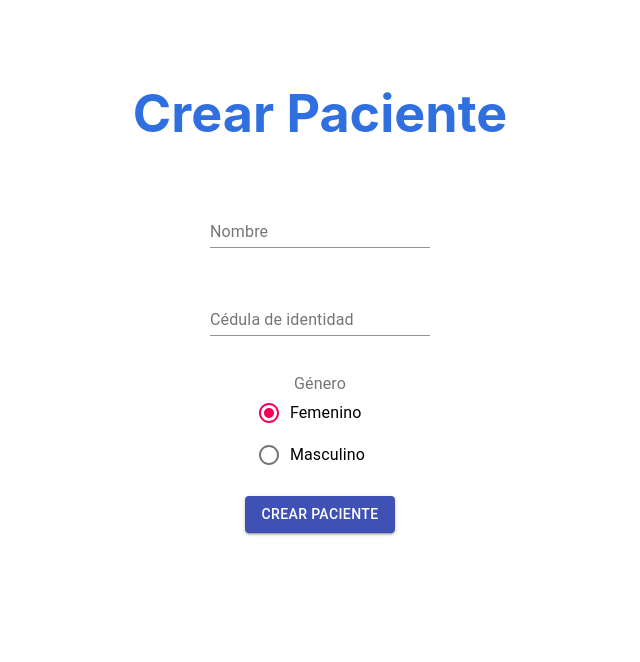
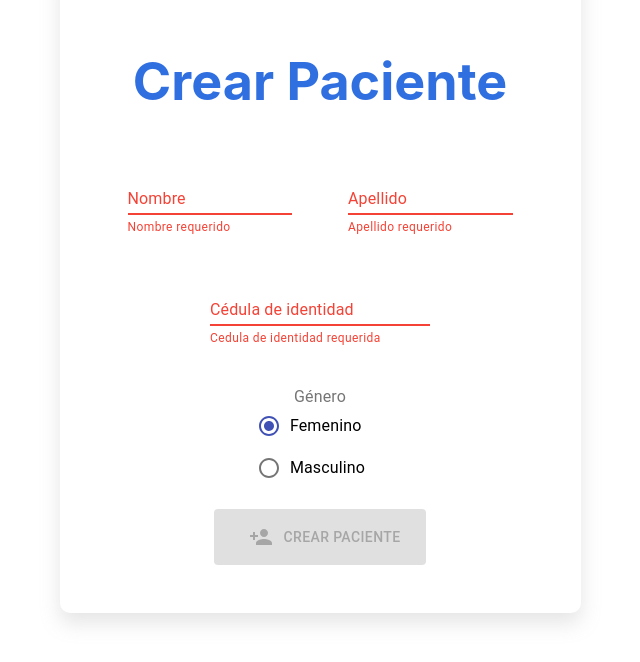
Before and after one commit to tomasfacal/dosification-project-front, a React (Create React App) app: page /create-patient in a window 1280 px wide. Shown: the part 110-772 px from the top of the page, without its empty margins (320-960 px from the left). Built offline with nearby package versions, Linux system fonts and the light colour scheme.

Commit message:
Create patient form

```diff
--- a/package.json
+++ b/package.json
@@ -3,7 +3,10 @@
   "version": "0.1.0",
   "private": true,
   "dependencies": {
+    "@emotion/react": "^11.6.0",
+    "@emotion/styled": "^11.6.0",
     "@material-ui/core": "^4.12.3",
+    "@mui/icons-material": "^5.1.1",
     "@mui/material": "^5.1.0",
     "@reduxjs/toolkit": "^1.5.1",
     "@testing-library/jest-dom": "^4.2.4",
--- a/src/assets/stylesheets/colors.scss
+++ b/src/assets/stylesheets/colors.scss
@@ -5,6 +5,6 @@
 
 */
 
-$blue: #306fe0;
+$blue-title: #306fe0;
 $grey-background: #f7f9fc;
-$submit-button: #82ee06;
+$red-error: #e2244d;
--- a/src/features/create-patient/create-patient.module.scss
+++ b/src/features/create-patient/create-patient.module.scss
@@ -5,5 +5,33 @@
 }
 
 .Title {
-  color: $blue;
+  color: $blue-title;
 }
+
+// I have to set margin as important due to materialUi styles was set as preference
+// TODO: Check a better practice to this (maybe set as inline style)
+.SubmitButton {
+  width: 50%;
+  margin: auto !important;
+}
+
+.FormContainer {
+  margin: 2rem auto;
+	display: flex;
+	flex-direction: column;
+	width: 100%;
+	max-width: 425px;
+	background-color: #FFF;
+	border-radius: 10px;
+	box-shadow: 0 10px 20px 0 rgba(#999, .25);
+	padding: 3rem;
+}
+
+.AddClientIcon {
+  padding: 10px;
+}
+
+.error{
+  color: $red-error;
+  padding-top: 5px;
+}
--- a/src/features/create-patient/create-patient.tsx
+++ b/src/features/create-patient/create-patient.tsx
@@ -1,14 +1,17 @@
 import React, {Fragment, useState} from 'react';
 import styles from './create-patient.module.scss';
 import { TextField, Tooltip, Button, FormControl,
-         FormLabel, FormControlLabel, RadioGroup, Radio
+         FormLabel, FormControlLabel, RadioGroup, Radio, Grid, Typography
         } from '@material-ui/core';
+import PersonAddIcon from '@mui/icons-material/PersonAdd';
 
 const CreatePatient = () => {
     const [datos, setData] = useState({
         name: '',
         document_number: '',
         sex: 'female',
+        lastname: '',
+        errorMessage: '',
     })
 
     const handleInputChange = (event: any) => {
@@ -18,22 +21,53 @@ const CreatePatient = () => {
         })
     }
 
-    const sendData = (event: any) => {
-        event.preventDefault()
-        console.log('enviando datos...' + datos.name)
-        alert('se van a enviar maquinas')
+    const validateFields = (name: string, lastname: string, document_number: string, sex: string) => (
+      (!!name && !!lastname && !!document_number && !!sex)
+    );
+
+    const handleSubmit = (event: any) => {
+      event.preventDefault();
+      const bool = [true, false];
+      const random = Math.floor(Math.random() * bool.length);
+      const result = bool[random]
+      console.log(result);
+      if (!result) {
+        setData({...datos, errorMessage: 'Error al crear paciente'})
+      } else {
+        setData({...datos, errorMessage: ''})
+        console.log('enviando datos...' + datos.name);
+        alert('se van a enviar datos al back');
+      }
     }
 
     return (
         <Fragment>
+          <div className= {styles.FormContainer} >
             <h1 className= {styles.Title} >Crear Paciente</h1>
+              <Grid container spacing={2}>
+                <Grid item xs={12} sm={6}>
                   <div className= {styles.fieldContainer}>
                     <TextField
                       label="Nombre"
                       name= "name"
+                      error={datos.name === ""}
+                      helperText={datos.name === "" ? 'Nombre requerido' : ' '}
                       onChange={handleInputChange}
                     />
                   </div>
+                </Grid>
+                <Grid item xs={12} sm={6}>
+                  <div className= {styles.fieldContainer}>
+                    <TextField
+                      label="Apellido"
+                      name= "lastname"
+                      error={datos.lastname === ""}
+                      helperText={datos.lastname === "" ? 'Apellido requerido' : ' '}
+                      onChange={handleInputChange}
+                    />
+                  </div>
+                </Grid>
+              </Grid>
               <div className= {styles.fieldContainer}>
               <Tooltip title="Cedula con digito verificador, sin puntos ni guiones" arrow>
                 <TextField
@@ -41,6 +75,8 @@ const CreatePatient = () => {
                     label="Cédula de identidad"
                     name= "document_number"
                     placeholder= "49305483"
+                    error={datos.document_number === ""}
+                    helperText={datos.document_number === "" ? 'Cedula de identidad requerida' : ' '}
                     onChange={handleInputChange}
                   />
               </Tooltip>
@@ -54,18 +90,25 @@ const CreatePatient = () => {
                     name="sex"
                     onChange={handleInputChange}
                   >
-                  <FormControlLabel value="female" control={<Radio />} label="Femenino" />
-                  <FormControlLabel value="male" control={<Radio />} label="Masculino" />
+                    <FormControlLabel value="female" control={<Radio color="primary" />} label="Femenino" />
+                    <FormControlLabel value="male" control={<Radio color="primary" />} label="Masculino" />
                   </RadioGroup>
                 </FormControl>
               </div>
               <Button
                 color="primary"
                 variant="contained"
-              onClick={sendData}
+                onClick={handleSubmit}
+                className={styles.SubmitButton}
+                disabled={!validateFields(datos.name, datos.lastname, datos.document_number, datos.sex)}
               >
+                <PersonAddIcon className= {styles.AddClientIcon}/>
                 Crear Paciente
             </Button>
+            {datos.errorMessage && (
+              <Typography className={styles.error}>{datos.errorMessage}</Typography>
+            )}
+          </div>
         </Fragment>
     );
 }
```
Also changed, not shown: 2 other files (tests, documents, lock files or other folders). Lines whose indentation alone changed are shown as unchanged.
